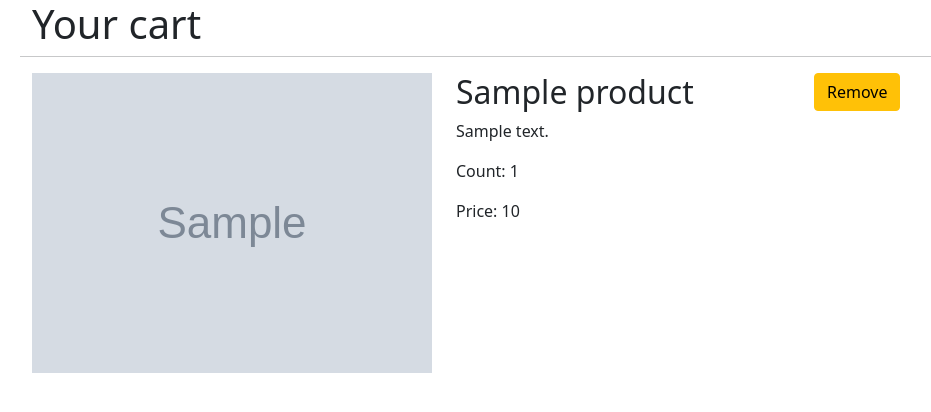
After one commit to HolidayMan/VOV-marketplace, a FastAPI app: template templates/cart.html in a window 1280 px wide. The commit adds this page. Shown: the top 412 px of the page, without its empty margins (50-981 px from the left). Run offline with FastAPI, Linux system fonts and the light colour scheme; the template is opened without the code that fills it: most values are stand-ins (such as "Sample title", 1, 10 or a date in 2020); grey boxes marked "Sample" are stand-in pictures; parts of the project's set-up code (start-up, migrations or seed data) failed here and were passed over; some libraries are stand-ins or nearby versions.

Commit message:
Added stubs for cart classes and reorganized repository package #6

```diff
--- a/domain/cart.py
+++ b/domain/cart.py
@@ -1,3 +1,4 @@
+from money import Money
 from pydantic import BaseModel
 
 from domain.product import Product
@@ -8,3 +9,7 @@ class CartItem(BaseModel):
     product: Product
     count: PositiveInt
     user_id: PositiveInt
+
+    def total(self) -> Money:
+        product_price = self.product.price
+        return product_price * self.count
--- a/repositories/fake_catalog_repository.py
+++ b/repositories/catalog/fake_catalog_repository.py
@@ -1,7 +1,5 @@
-import os
-
 from money import Money
-from repositories.catalog_repository import CatalogRepository
+from repositories.catalog.catalog_repository import CatalogRepository
 from domain.product import Category, Product, ProductData
 
 
--- a/routers/catalog_controller.py
+++ b/routers/catalog_controller.py
@@ -1,5 +1,5 @@
 from fastapi import APIRouter, Request
-from repositories.fake_catalog_repository import FakeCatalogRepository
+from repositories.catalog.fake_catalog_repository import FakeCatalogRepository
 from services.catalog_service import CatalogService
 from utils.templates import render
 
--- a/services/catalog_service.py
+++ b/services/catalog_service.py
@@ -1,5 +1,5 @@
 from domain.product import Product, Category
-from repositories.catalog_repository import CatalogRepository
+from repositories.catalog.catalog_repository import CatalogRepository
 
 
 class CatalogService:
--- /dev/null
+++ b/templates/cart.html
@@ -0,0 +1,31 @@
+{% extends 'base.html' %}
+{% block content %}
+    <div class="container">
+        <h1>Your cart</h1>
+        {% for cart_item in items_list %}
+        <div class="cart_row row">
+            <hr>
+            <div class="cart_item_image col-sm">
+                <img src="{{ cart_item.product.product_data.image_file_path|make_media }}" alt="Product image">
+            </div>
+            <div class="cart_item_info col-sm" >
+                <div class="cart_item_title">
+                    <h2>{{ cart_item.product.product_data.name }}</h2>
+                </div>
+                <div class="cart_item_description">
+                    <p>{{ cart_item.product.product_data.description }}</p>
+                </div>
+                <div class="cart_item_count">
+                    <p>Count: {{ cart_item.count }}</p>
+                </div>
+                <div class="cart_item_price">
+                    <p>Price: {{ cart_item.total() }}</p>
+                </div>
+            </div>
+            <div class="cart_item_actions col-sm">
+                <button type="button" class="btn btn-warning">Remove</button>
+            </div>
+        </div>
+        {% endfor %}
+    </div>
+{% endblock %}
```
Also changed, not shown: repositories/cart/cart_repository.py (added, +17 -0 lines), repositories/cart/fake_cart_repository.py (added, +20 -0 lines), routers/cart_controller.py (added, +25 -0 lines), services/cart_service.py (added, +17 -0 lines), templates/catalog.html (+23 -2 lines), repositories/cart/__init__.py (added), repositories/catalog/__init__.py (added), repositories/catalog/catalog_repository.py (renamed from repositories/catalog_repository.py).
